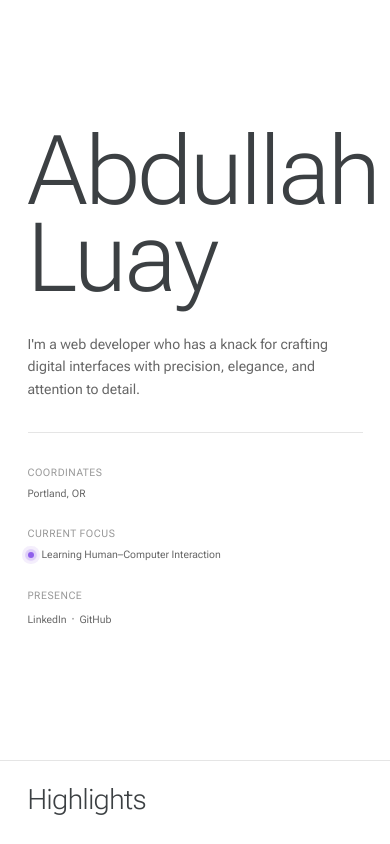
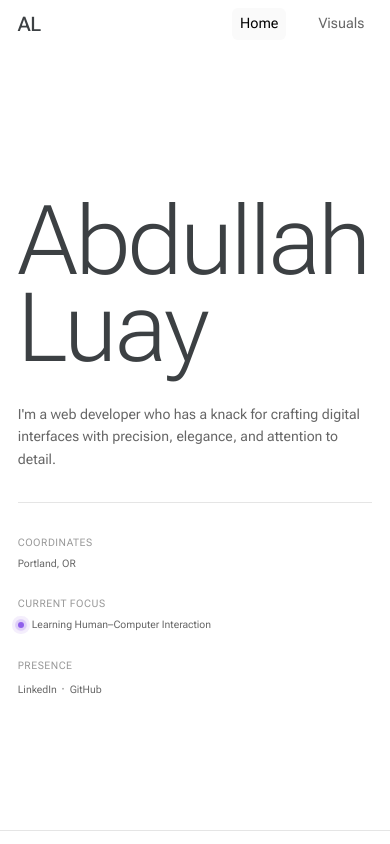
Before and after one commit to aluay/portfolio, an Astro site: page / in a window 390 px wide. Shown: the top 844 px of the page. Built offline with nearby package versions, Linux system fonts and the light colour scheme; Astro itself is replaced by a stand-in of ours.

Commit message:
feat: Update layout and styling across components; replace 'container-narrow' with 'arrow' class for consistency and improve responsiveness

```diff
--- a/src/components/Hero.astro
+++ b/src/components/Hero.astro
@@ -1,5 +1,5 @@
 <section class="hero section" aria-label="Introduction">
-	<div class="container container-narrow">
+	<div class="container arrow">
 		<header class="hero-content">
 			<h1 class="text-display fade-in text-feature text-balance" id="hero-name">
 				<span class="name-line">
@@ -112,16 +112,6 @@
 		align-items: baseline;
 	}
 
-	/* .hero h1::after {
-		content: "";
-		position: absolute;
-		bottom: -10px;
-		left: 0;
-		width: 60px;
-		height: 1px;
-		background: var(--text-tertiary);
-		opacity: 0.5;
-	} */
 	/* Meta Section */
 	.meta-grid {
 		border-top: 1px solid var(--border);
--- /dev/null
+++ b/src/components/Navbar.astro
@@ -0,0 +1,118 @@
+---
+interface Props {
+	currentPage?: string;
+}
+
+const { currentPage = "" } = Astro.props;
+---
+
+<nav class="navbar">
+	<div class="container">
+		<div class="nav-content">
+			<a href="/" class="logo" aria-label="Home">
+				<span class="logo-text">AL</span>
+			</a>
+			<div class="nav-links">
+				<a
+					href="/"
+					class={`nav-link ${currentPage === "home" ? "active" : ""}`}
+				>
+					Home
+				</a>
+				<a
+					href="/visuals"
+					class={`nav-link ${currentPage === "visuals" ? "active" : ""}`}
+				>
+					Visuals
+				</a>
+			</div>
+		</div>
+	</div>
+</nav>
+
+<style>
+	.navbar {
+		position: fixed;
+		top: 0;
+		left: 0;
+		right: 0;
+		z-index: 100;
+		background: rgba(255, 255, 255, 0.95);
+		backdrop-filter: blur(12px);
+		transition: var(--transition);
+	}
+
+	.nav-content {
+		display: flex;
+		justify-content: space-between;
+		align-items: center;
+		padding: var(--spacing-md) 0;
+	}
+
+	.logo {
+		text-decoration: none;
+		color: var(--text-primary);
+		transition: var(--transition);
+	}
+
+	.logo:hover {
+		color: var(--primary);
+	}
+
+	.logo-text {
+		font-size: 1.5rem;
+		font-variation-settings:
+			"wght" 500,
+			"opsz" 72;
+		letter-spacing: -0.02em;
+	}
+
+	.nav-links {
+		display: flex;
+		gap: var(--spacing-lg);
+	}
+
+	.nav-link {
+		color: var(--text-secondary);
+		text-decoration: none;
+		font-weight: 400;
+		font-size: var(--spacing-md);
+		transition: var(--transition);
+		padding: var(--spacing-sm) var(--spacing-md);
+		border-radius: 6px;
+	}
+
+	.nav-link:hover {
+		color: var(--text-primary);
+		background: var(--surface);
+	}
+
+	.nav-link.active {
+		color: var(--primary);
+		background: var(--surface);
+	}
+
+	/* Add padding to body to account for fixed navbar */
+	:global(body) {
+		padding-top: 80px;
+	}
+
+	@media (max-width: 768px) {
+		.nav-content {
+			padding: var(--spacing-sm) 0;
+		}
+
+		.logo-text {
+			font-size: 1.25rem;
+		}
+
+		.nav-link {
+			font-size: 0.9rem;
+			padding: var(--spacing-xs) var(--spacing-sm);
+		}
+
+		:global(body) {
+			padding-top: 70px;
+		}
+	}
+</style>
--- a/src/components/Skills.astro
+++ b/src/components/Skills.astro
@@ -3,7 +3,7 @@
 	class="skills section"
 	aria-label="Technical skills and expertise"
 >
-	<div class="container container-narrow">
+	<div class="container arrow">
 		<div class="skills-content">
 			<h2 class="text-title mb-2xl fade-in">Skills</h2>
 
--- a/src/components/Work.astro
+++ b/src/components/Work.astro
@@ -1,5 +1,5 @@
 <section id="work" class="work section" aria-label="Portfolio projects">
-	<div class="container container-narrow">
+	<div class="container arrow">
 		<h2 class="text-title mb-2xl fade-in">Highlights</h2>
 
 		<div class="project-list" role="list">
--- a/src/pages/404.astro
+++ b/src/pages/404.astro
@@ -8,7 +8,7 @@ import Layout from "../layouts/Layout.astro";
 	noindex={true}
 >
 	<main class="error-page">
-		<div class="container container-narrow">
+		<div class="container arrow">
 			<div class="error-content">
 				<h1 class="text-display">404</h1>
 				<h2 class="text-title mt-md">Page Not Found</h2>
--- a/src/pages/index.astro
+++ b/src/pages/index.astro
@@ -1,5 +1,6 @@
 ---
 import Layout from "../layouts/Layout.astro";
+import Navbar from "../components/Navbar.astro";
 import Hero from "../components/Hero.astro";
 import Work from "../components/Work.astro";
 import Skills from "../components/Skills.astro";
@@ -26,6 +27,7 @@ import BackToTop from "../components/BackToTop.astro";
 	]}
 >
 	<ScrollProgress />
+	<Navbar currentPage="home" />
 	<main id="main-content" role="main">
 		<Hero />
 		<Work />
--- a/src/styles/global.css
+++ b/src/styles/global.css
@@ -143,10 +143,6 @@ body {
 	max-width: min(95vw, 1400px);
 	margin: 0 auto;
 	padding: 0 var(--spacing-md);
-}
-
-.container-narrow {
-	max-width: min(90vw, 1000px);
 }
 
 .section {
```
Also changed, not shown: src/pages/visuals.astro (added, +165 -0 lines).
